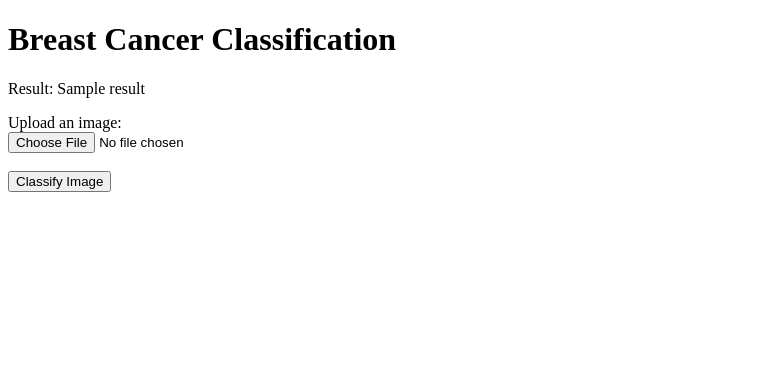
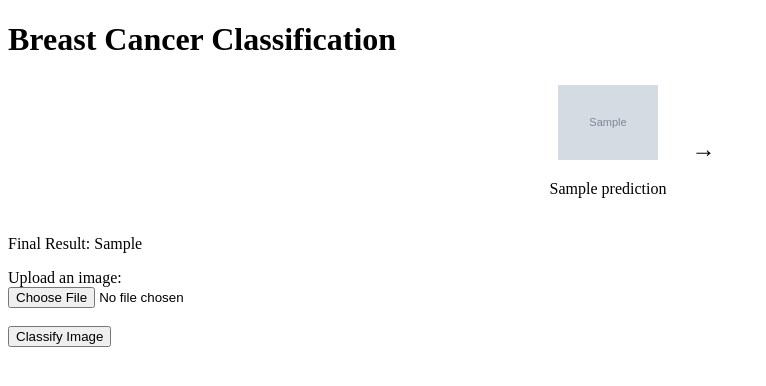
Before and after one commit to shilpiprd/Breast-Cancer-Classification, a Flask app: template templates/index.html in a window 1280 px wide. Shown: the top 386 px of the page, without its empty margins (0-766 px from the left). Run offline with Flask 3, Linux system fonts and the light colour scheme; the template is opened without the code that fills it: most values are stand-ins (such as "Sample title", 1, 10 or a date in 2020); grey boxes marked "Sample" are stand-in pictures.

Commit message:
Making application modifications

```diff
--- a/app.py
+++ b/app.py
@@ -7,6 +7,9 @@ from tensorflow.keras import Sequential
 from tensorflow.keras.layers import Dense, Dropout
 from tensorflow.keras.regularizers import l2
 from tensorflow.keras.layers import BatchNormalization, Flatten, Activation
+import uuid
+import os
+
 
 app = Flask(__name__)
 
@@ -42,29 +45,72 @@ def create_model():
 my_new_model = create_model()  # Function to create your model architecture
 my_new_model.load_weights('balanced_cancer_classification_weights.h5')
 
+def save_image(image, folder='static', extension='png'):
+    """Saves an image to the static folder and returns the file path."""
+    filename = f"{uuid.uuid4()}.{extension}"
+    filepath = os.path.join(folder, filename)
+    cv2.imwrite(filepath, image)
+    return filename
 
+# def create_cropped_rotated_images(img):
+#     height, width = img.shape[:2]
+#     center = (width // 2, height // 2)
+
+#     # Defining crop dimensions (you can adjust these as needed)
+#     crop_size = min(width, height) // 2
+
+#     # Cropping and rotating images
+#     images = []
+#     for i in range(5):
+#         # Cropping
+#         start_x = center[0] - crop_size + i * 10  # Adjust cropping logic as needed
+#         start_y = center[1] - crop_size + i * 10
+#         cropped_img = img[start_y:start_y + crop_size*2, start_x:start_x + crop_size*2]
+
+#         # Rotating
+#         rotation_matrix = cv2.getRotationMatrix2D(center, angle=i*10, scale=1)  # Rotate by i*10 degrees
+#         rotated_img = cv2.warpAffine(cropped_img, rotation_matrix, (width, height))
+
+#         images.append(rotated_img)
+
+#     return images #returns 5 images.
 def create_cropped_rotated_images(img):
     height, width = img.shape[:2]
     center = (width // 2, height // 2)
 
-    # Defining crop dimensions (you can adjust these as needed)
-    crop_size = min(width, height) // 2
+    # The zoom factor for each image
+    zoom_factors = [1, 1.2, 1.4, 1.6, 1.8]
 
-    # Cropping and rotating images
-    images = []
-    for i in range(5):
-        # Cropping
-        start_x = center[0] - crop_size + i * 10  # Adjust cropping logic as needed
-        start_y = center[1] - crop_size + i * 10
-        cropped_img = img[start_y:start_y + crop_size*2, start_x:start_x + crop_size*2]
+    # Store the original and transformed images
+    images = [img]  # Original image is the first one
 
-        # Rotating
-        rotation_matrix = cv2.getRotationMatrix2D(center, angle=i*10, scale=1)  # Rotate by i*10 degrees
-        rotated_img = cv2.warpAffine(cropped_img, rotation_matrix, (width, height))
+    for i, zoom in enumerate(zoom_factors[1:], start=1):  # Skip the first factor as it's for the original image
+        # Calculate new crop size based on zoom
+        new_crop_size = int(min(width, height) / zoom / 2)
 
-        images.append(rotated_img)
+        # Define the crop box
+        start_x = center[0] - new_crop_size
+        start_y = center[1] - new_crop_size
+        cropped_img = img[start_y:start_y + new_crop_size*2, start_x:start_x + new_crop_size*2]
+
+        # Rotating by 90 degrees increments
+        rotation_angle = 90 * i
+        rotation_matrix = cv2.getRotationMatrix2D((new_crop_size, new_crop_size), rotation_angle, 1)
+        rotated_img = cv2.warpAffine(cropped_img, rotation_matrix, (new_crop_size*2, new_crop_size*2))
+
+        # Since rotation can introduce black borders, let's crop it out
+        # Calculate the valid area after rotation
+        valid_size = int(new_crop_size / (2**0.5))  # Diagonal length reduced after rotation
+        start_valid = new_crop_size - valid_size
+        valid_img = rotated_img[start_valid:start_valid + valid_size*2, start_valid:start_valid + valid_size*2]
+
+        # Resize back to original size to maintain consistency
+        resized_img = cv2.resize(valid_img, (width, height))
+
+        images.append(resized_img)
 
     return images
+
 
 def predict_val(img):
     augmented_images = create_cropped_rotated_images(img)
@@ -86,15 +132,8 @@ def get_majority_vote(predictions):
     count_malignant = sum(p == 1 for p in predictions)
     return 'malignant' if count_malignant > len(predictions) // 2 else 'benign'
 
-
-@app.route('/')
+@app.route('/', methods=['GET', 'POST'])
 def index():
-    return render_template('index.html')
-
-
-@app.route('/predict', methods=['POST'])
-def predict():
-# Get the image file from the request
     if request.method == 'POST':
         img_file = request.files['image']
         # Convert the file to an OpenCV image
@@ -103,12 +142,65 @@ def predict():
         data = np.fromstring(in_memory_file.getvalue(), dtype=np.uint8)
         color_image_flag = 1  # 1 means cv2.IMREAD_COLOR
         img = cv2.imdecode(data, color_image_flag)
+
+        # Process the image and predict
         predictions = predict_val(img)
-        result = get_majority_vote(predictions)
-    else:
-        result = None
+        final_prediction = get_majority_vote(predictions)
 
-    return render_template('index.html', result=result)
+        # Save original and transformed images
+        original_img_path = save_image(img)
+        transformed_images = [(save_image(image), 'Malignant' if pred[0] == 1 else 'Benign') for image, pred in zip(create_cropped_rotated_images(img), predictions)]
+
+        return render_template('index.html', original_image=original_img_path, transformed_images=transformed_images, final_prediction=final_prediction)
+
+    return render_template('index.html')
+
+@app.route('/predict', methods=['POST'])
+def predict():
+# Get the image file from the request
+    if request.method == 'POST':
+        img_file = request.files['image']
+
+        # Convert the file to an OpenCV image
+        in_memory_file = io.BytesIO()
+        img_file.save(in_memory_file)
+        data = np.frombuffer(in_memory_file.getvalue(), dtype=np.uint8)
+        img = cv2.imdecode(data, cv2.IMREAD_COLOR)
+
+        # Process image and predict
+        predictions = predict_val(img)
+
+        # # Save original and augmented images
+        # img_filenames = []
+        # cv2.imwrite(os.path.join('static', 'original.jpg'), img)
+        # img_filenames.append('original.jpg')
+        # for idx, aug_img in enumerate(create_cropped_rotated_images(img)):
+        #     filename = f'augmented_{idx}.jpg'
+        #     cv2.imwrite(os.path.join('static', filename), aug_img)
+        #     img_filenames.append(filename)
+
+        # result = get_majority_vote(predictions)
+        # return render_template('index.html', result=result, img_filenames=img_filenames)             #old code stops here
+         # Save original and transformed images and record their predictions
+        img_info = []
+        original_filename = 'original.jpg'
+        cv2.imwrite(os.path.join('static', original_filename), img)
+        img_info.append({
+            'filename': original_filename,
+            'prediction': 'Original'
+        })
+        transformed_images = create_cropped_rotated_images(img)
+
+        for idx, (transformed_img, pred) in enumerate(zip(transformed_images, predictions)):
+            filename = f'transformed_{idx}.jpg'
+            cv2.imwrite(os.path.join('static', filename), transformed_img)
+            img_info.append({
+                'filename': filename,
+                'prediction': 'Malignant' if pred[0] == 1 else 'Benign'
+            })
+
+        final_result = get_majority_vote(predictions)
+        return render_template('index.html', final_result=final_result, img_info=img_info)
 
 
 if __name__ == '__main__':
--- a/templates/index.html
+++ b/templates/index.html
@@ -1,19 +1,45 @@
 <!DOCTYPE html>
-<html>
+<html lang="en">
 <head>
+    <meta charset="UTF-8">
     <title>Breast Cancer Classification</title>
+    <style>
+        .image-container {
+            display: flex;
+            align-items: center;
+            justify-content: center;
+        }
+        .image-box {
+            text-align: center;
+            margin: 5px;
+        }
+        .arrow {
+            font-size: 24px;
+            margin: 0 20px;
+        }
+    </style>
 </head>
 <body>
     <h1>Breast Cancer Classification</h1>
-    {% if result %}
-        <p>Result: {{ result }}</p>
+    <div class="image-container">
+        {% for img in img_info %}
+            <div class="image-box">
+                <img src="{{ url_for('static', filename=img.filename) }}" alt="Image" style="max-width:100px;">
+                <p>{{ img.prediction }}</p>
+            </div>
+            {% if loop.index == 1 %}
+                <div class="arrow">→</div>
+            {% endif %}
+        {% endfor %}
+    </div>
+    {% if final_result %}
+        <p>Final Result: {{ final_result }}</p>
     {% endif %}
 
     <!-- Form to upload image -->
     <form method="post" action="/predict" enctype="multipart/form-data">
         <label for="imageUpload">Upload an image:</label><br>
         <input type="file" name="image" id="imageUpload" required><br><br>
-
         <input type="submit" value="Classify Image">
     </form>
 </body>
```
Also changed, not shown: README.md, test_images/OP1.png (added), test_images/OP2.png (added), test_images/ex2.png (added), test_images/malignant.jpeg (added), test_images/selected_image.jpg (renamed from selected_image.jpg), test_images/selected_label.txt (renamed from selected_label.txt).
